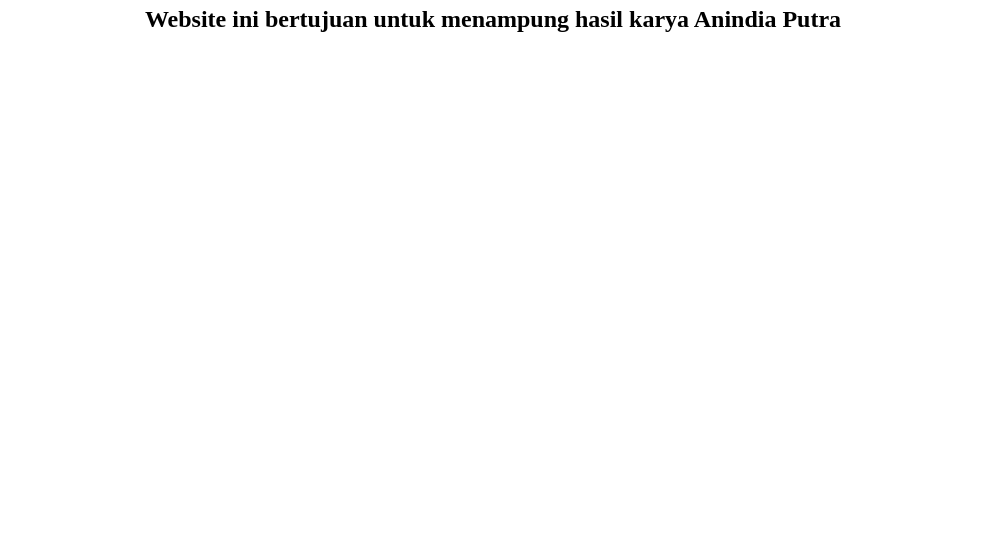
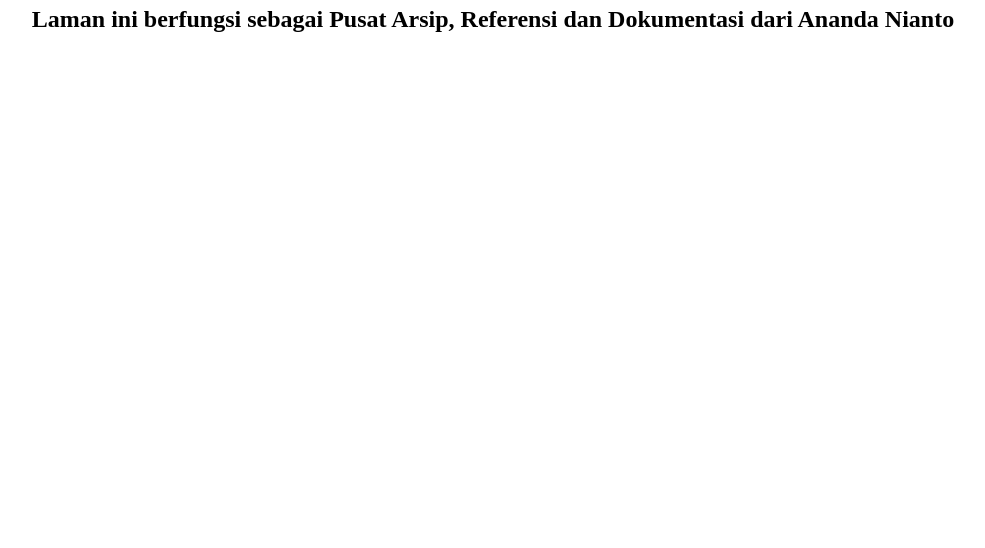
Before and after one commit to Vian-10/Anindia, a plain HTML site: page index.html in a window 1280 px wide. Shown: the part 252-800 px from the top of the page, without its empty margins (147-1132 px from the left). Drawn offline with Linux system fonts and the light colour scheme.

Commit message:
Update index.html

```diff
--- a/index.html
+++ b/index.html
@@ -6,7 +6,7 @@
  <body>
  <div style="text-align:center;margin-top:200px;">
  <h1>Halo Dunia.</h1>
- <h2> Website ini bertujuan untuk menampung hasil karya Anindia Putra</h2>
+ <h2> Laman ini berfungsi sebagai Pusat Arsip, Referensi dan Dokumentasi dari Ananda Nianto</h2>
  </div>
  </body>
  </html>
```
